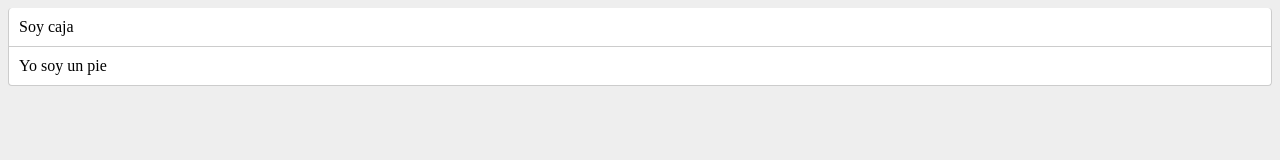
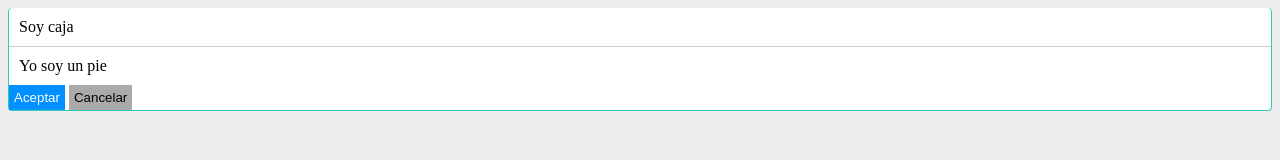
Before and after one commit to SCambres/polloswebdev, a website built with Parcel: page index.html in a window 1280 px wide. Built offline with nearby package versions, Linux system fonts and the light colour scheme.

Commit message:
initial commit

```diff
--- a/index.html
+++ b/index.html
@@ -6,7 +6,7 @@
     <title>Document</title>
     <link
       rel="stylesheet"
-      import="./styles.css"
+      href="./src/styles.css"
       type="text/css"
       media="screen"
     />
@@ -16,6 +16,8 @@
     <div class="caja">
       <div class="contenido">Soy caja</div>
       <div class="footer">Yo soy un pie</div>
+      <button class="primario">Aceptar</button>
+      <button class="secundario">Cancelar</button>
     </div>
   </body>
 </html>
--- a/src/styles.css
+++ b/src/styles.css
@@ -6,7 +6,7 @@ body {
   background-color: #fff;
   border-style: solid;
   border-width: 1px;
-  border-color: #ccc;
+  border-color: #30cab0;
   border-radius: 4px;
   border-top: solid 0px;
 }
@@ -19,3 +19,16 @@ body {
   padding: 10px;
   border-top: solid 1px #ccc;
 }
+
+.primario {
+  background-color: #0090ff;
+  padding: 5px;
+  border: 0px;
+  color: #fff;
+}
+
+.secundario {
+  background-color: #aaaaaa;
+  padding: 5px;
+  border: 0px;
+}
```
Also changed, not shown: README.md.
